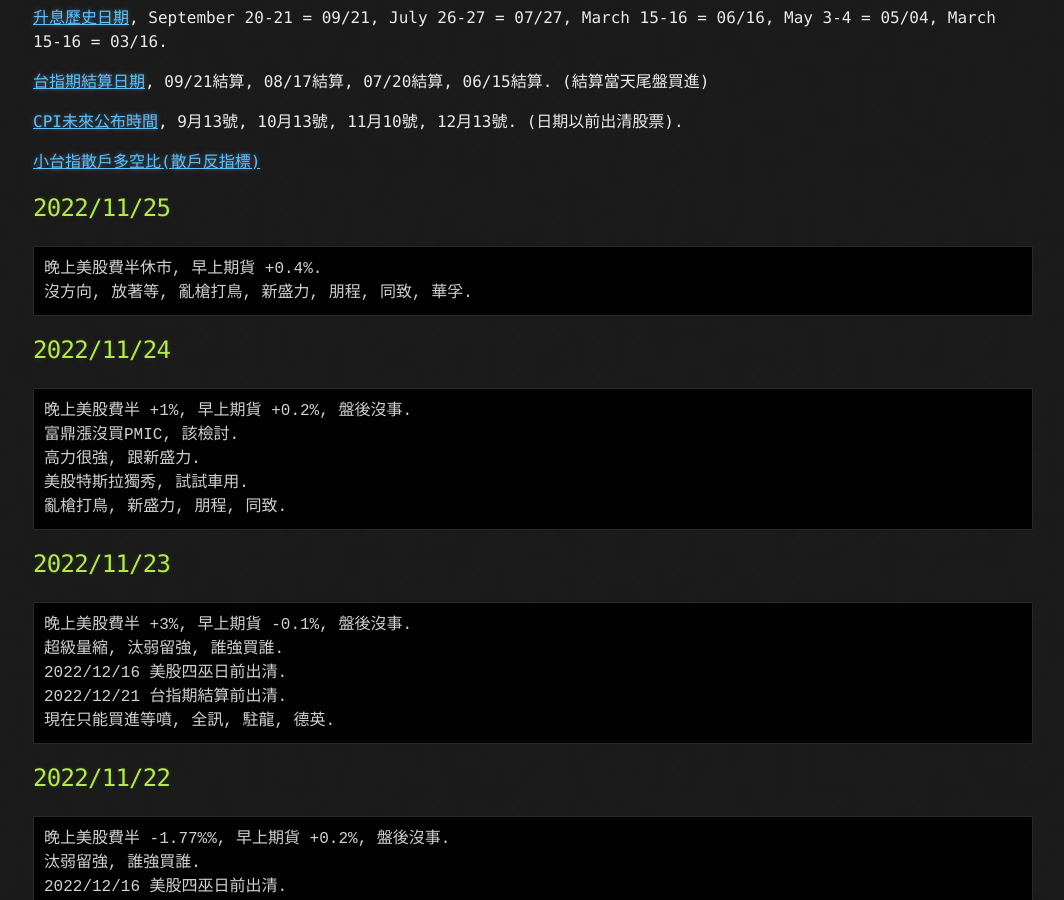
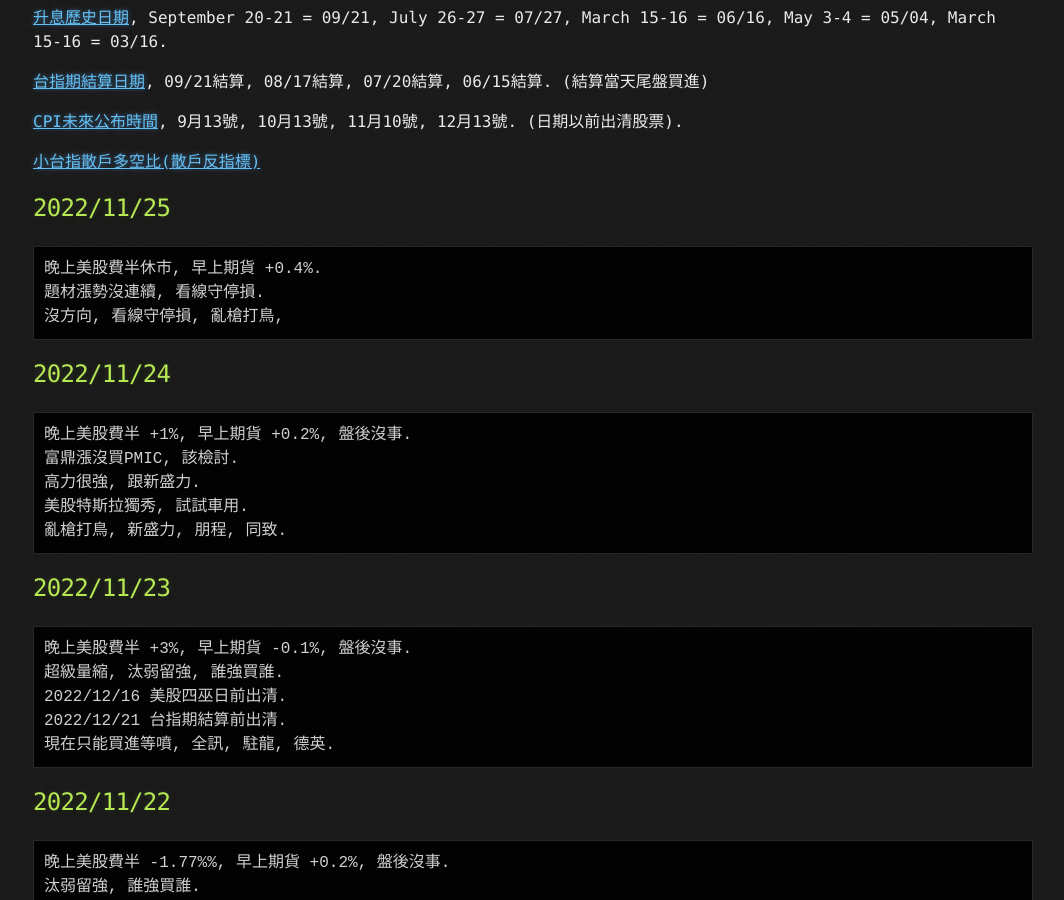
Before and after one commit to lepg5487/Stock_God, a Jekyll site: the page built from index.md, in a window 1280 px wide and 900 px high, scrolled down 332 px. Shown: the whole window, without its empty margins (107-1171 px from the left). Built offline with Jekyll 4.4.1, drawn with Linux system fonts in a browser that asks for light colours; our own code applies the rules of GitHub Pages for plain Markdown files.

Commit message:
Update index.md

````diff
--- a/index.md
+++ b/index.md
@@ -17,7 +17,8 @@ layout: testlayouts
 ## 2022/11/25
 ```
 晚上美股費半休市, 早上期貨 +0.4%.
-沒方向, 放著等, 亂槍打鳥, 新盛力, 朋程, 同致, 華孚.
+題材漲勢沒連續, 看線守停損.
+沒方向, 看線守停損, 亂槍打鳥,
 ```
 
 ## 2022/11/24
````
